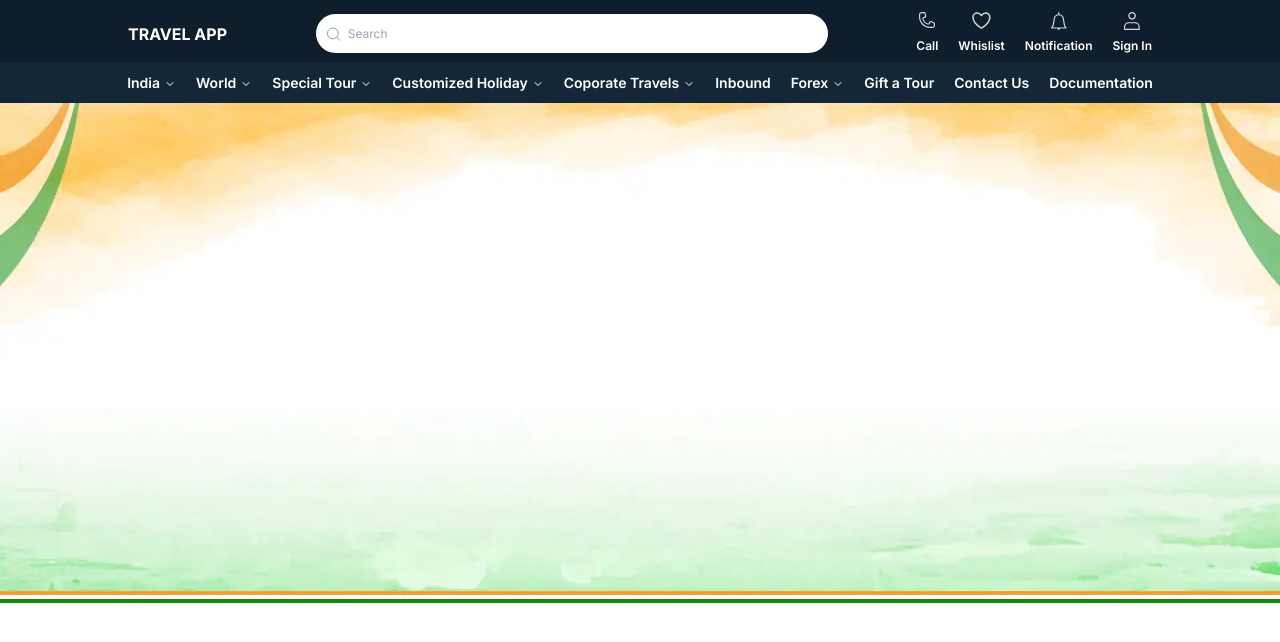
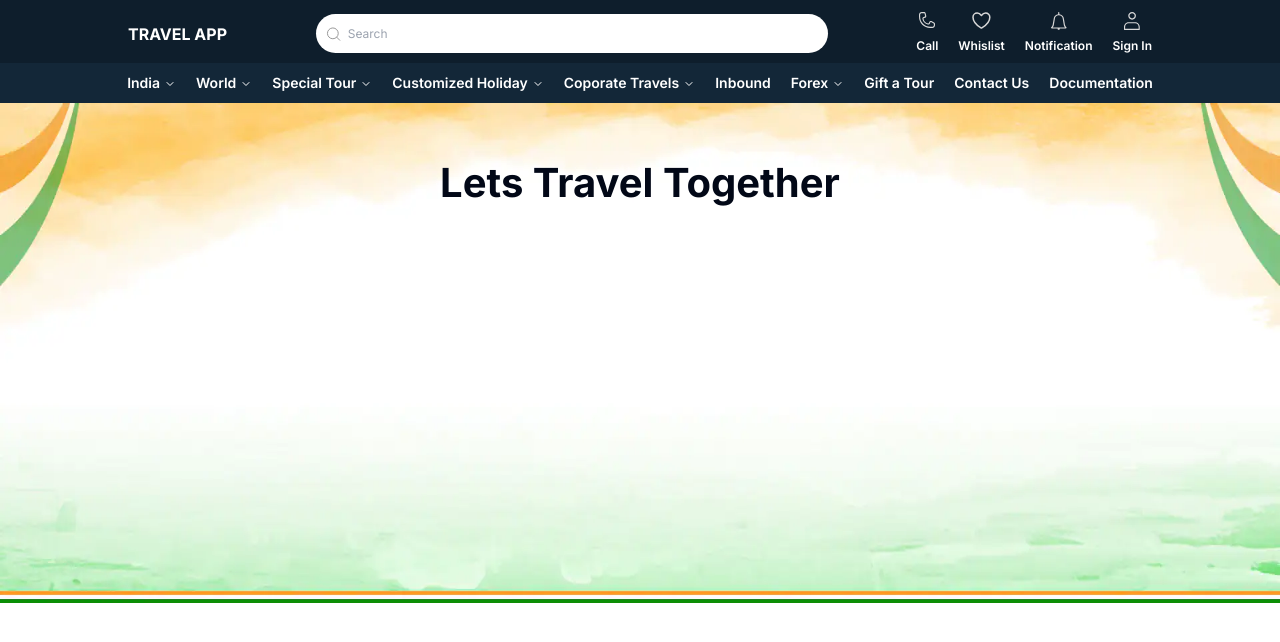
Before and after one commit to MrNiNaD/travel-app, a Next.js app: page / in a window 1280 px wide. Shown: the top 642 px of the page. Built offline with nearby package versions, Linux system fonts and the light colour scheme.

Commit message:
feat: lets travel together text

```diff
--- a/src/app/page.tsx
+++ b/src/app/page.tsx
@@ -9,7 +9,13 @@ export default function Home() {
           backgroundSize: "100% 100%",
         }}
         className="h-[500px] bg-cover"
-      ></section>
+      >
+        <div className="wrapper">
+          <h2 className="text-[40px] font-bold text-center pt-[50px]">
+            Lets Travel Together
+          </h2>
+        </div>
+      </section>
     </>
   );
 }
```
